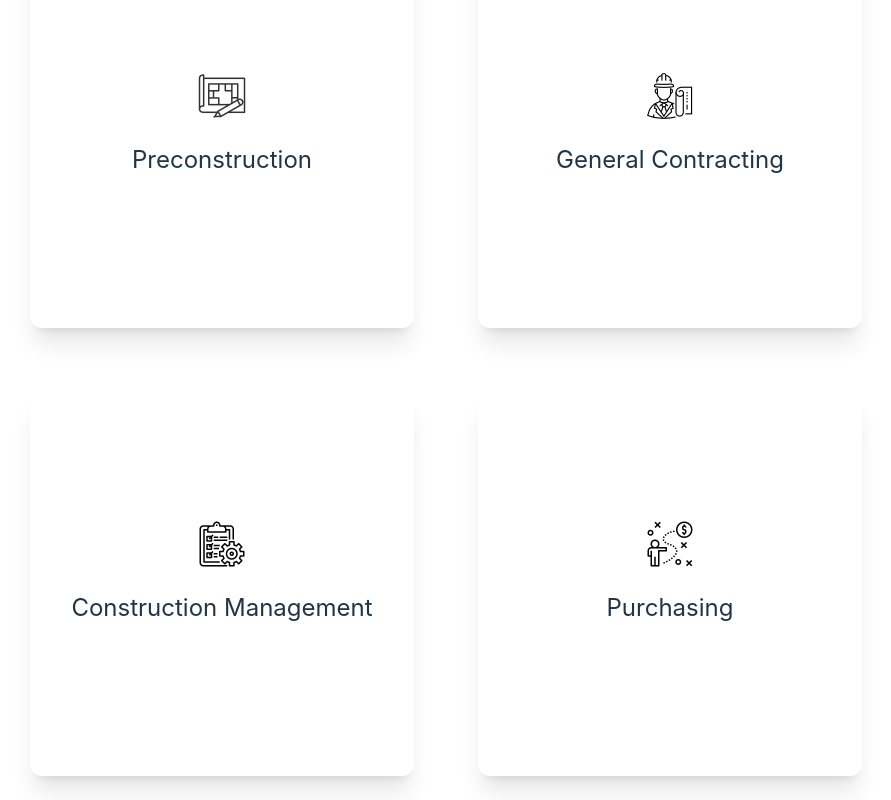
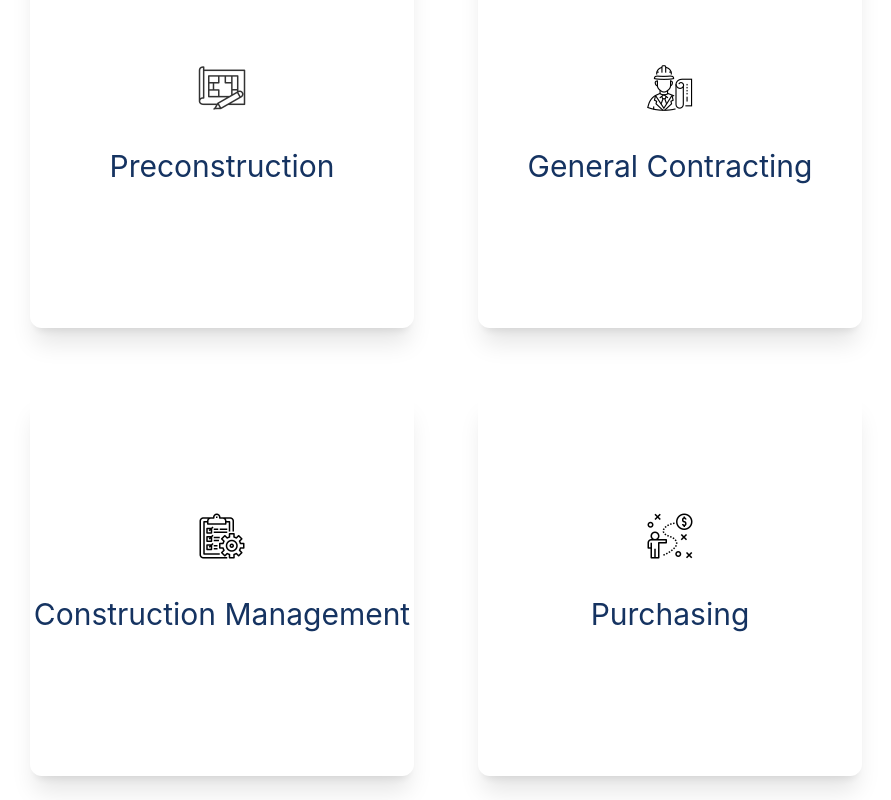
Before and after one commit to rogseo/JandI, a React (Vite) app: page /service in a window 1280 px wide. Shown: the part 560-1360 px from the top of the page, without its empty margins (194-1085 px from the left). Built offline with nearby package versions, Linux system fonts and the light colour scheme.

Commit message:
service page: update background color and text style

```diff
--- a/src/App.css
+++ b/src/App.css
@@ -34,7 +34,7 @@
 }
 
 /* @theme {
-  --color-regal-blue : #101828;
+  --color-regal-blue : #153361;
 } */
 
 
--- a/src/components/FlipCard.jsx
+++ b/src/components/FlipCard.jsx
@@ -42,7 +42,7 @@ const services = [
         imageUrl:
             "https://images.unsplash.com/photo-1635437536607-b8572f443763?q=80&w=2940&auto=format&fit=crop&ixlib=rb-4.0.3&ixid=M3wxMjA3fDB8MHxwaG90by1wYWdlfHx8fGVufDB8fHx8fA%3D%3D",
         description:
-            " Oil changes, tire rotations, and more to enhance performance and prevent future issues.",
+            "Expertise in sourcing and procuring high-quality equipment, materials, and specialized technology required for semiconductor facilities. Our procurement service includes vendor selection, quality assurance, and cost management to secure reliable and efficient project resources.",
         icon: purchasing_icon,
     },
 ];
@@ -57,22 +57,21 @@ function FlipCard() {
                         {services.map((service) => (
                             <div
                                 key={service.name}
-                                className="group  h-96 w-96  [perspective:1000px]"
+                                className="group  h-96 w-96 [perspective:1000px]"
                             >
                                 <div className="relative h-full w-full rounded-xl shadow-xl transition-all duration-500 [transform-style:preserve-3d] group-hover:[transform:rotateY(180deg)] group-active:[transform:rotateY(180deg)] ">
                                     {/* Front face with image */}
                                     <div className="absolute  inset-0 h-full w-full rounded-xl [backface-visibility:hidden]">
                                         <div className="flex min-h-full flex-col items-center justify-center">
                                             <img src={service.icon} alt="constructor icons" />
-                                            <p className=" md:my-6 text-2xl">{service.name}</p>
-
+                                            <p className=" md:my-6 pt-3 text-3xl text-[#153361] text-bold">{service.name}</p>
 
                                         </div>
 
                                     </div>
                                     {/* Back face with text */}
-                                    <div className="absolute inset-0 h-full w-full rounded-xl bg-black/80 px-12 text-center text-slate-200 [transform:rotateY(180deg)] [backface-visibility:hidden]">
-                                        <div className="flex min-h-full flex-col items-center justify-center">
+                                    <div className="absolute  bg-[#153361] inset-0 h-full w-full rounded-xl  px-12 text-center text-slate-200 [transform:rotateY(180deg)] [backface-visibility:hidden]">
+                                        <div className="flex    min-h-full flex-col items-center justify-center">
                                             <h2 className="text-2xl font-bold mb-4">
                                                 {service.name}
                                             </h2>
--- a/src/pages/Service.jsx
+++ b/src/pages/Service.jsx
@@ -31,7 +31,7 @@ function Service() {
                 </div>
                 <FlipCard/>
 
-                <article className='flex flex-col pt-10'>
+                {/* <article className='flex flex-col pt-10'>
 
                     <div className='flex flex-col lg:flex-row py-10'>
 
@@ -47,9 +47,7 @@ function Service() {
 
                         </div>
                     </div>
-                    {/* <div className="flex">
-                        <img src={logo} alt="Company Logo" className="w-30 h-30 rounded-lg justify-center" />
-                    </div> */}
+
 
                     <div className='flex flex-col lg:flex-row'>
                         <div className='basis-1/2'>
@@ -64,9 +62,7 @@ function Service() {
                         </div>
                     </div>
 
-
-
-                </article>
+                </article> */}
             </div >
 
         </div >
```
Also changed, not shown: 5 other files (tests, documents, lock files or other folders).
